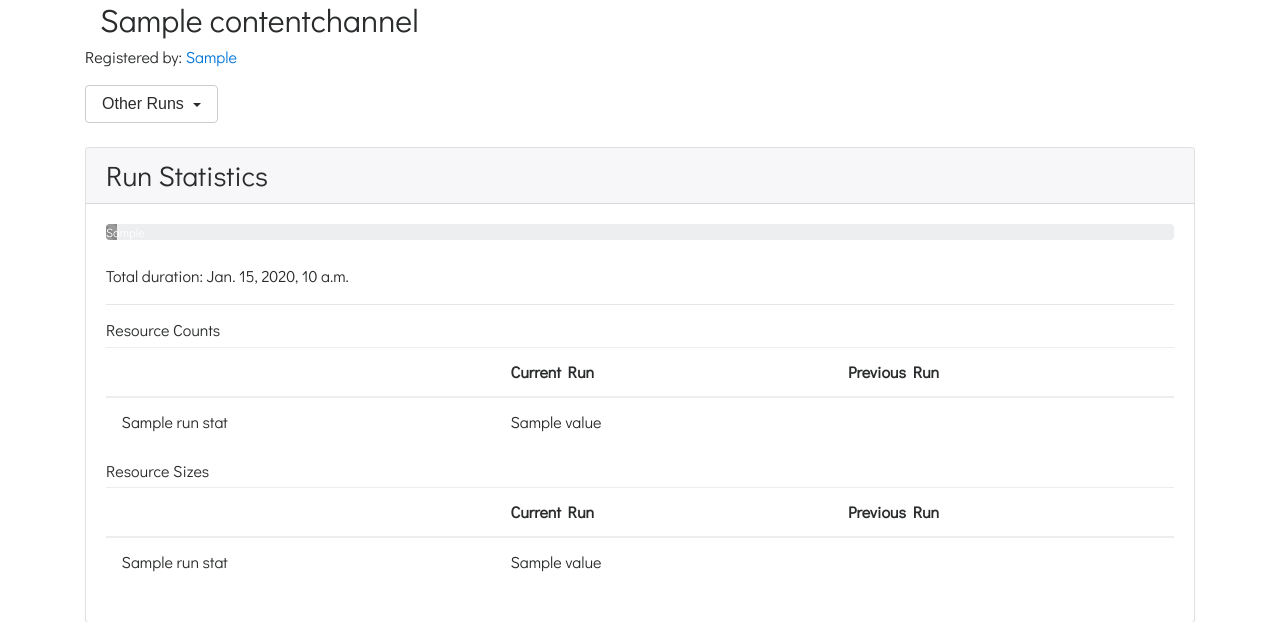
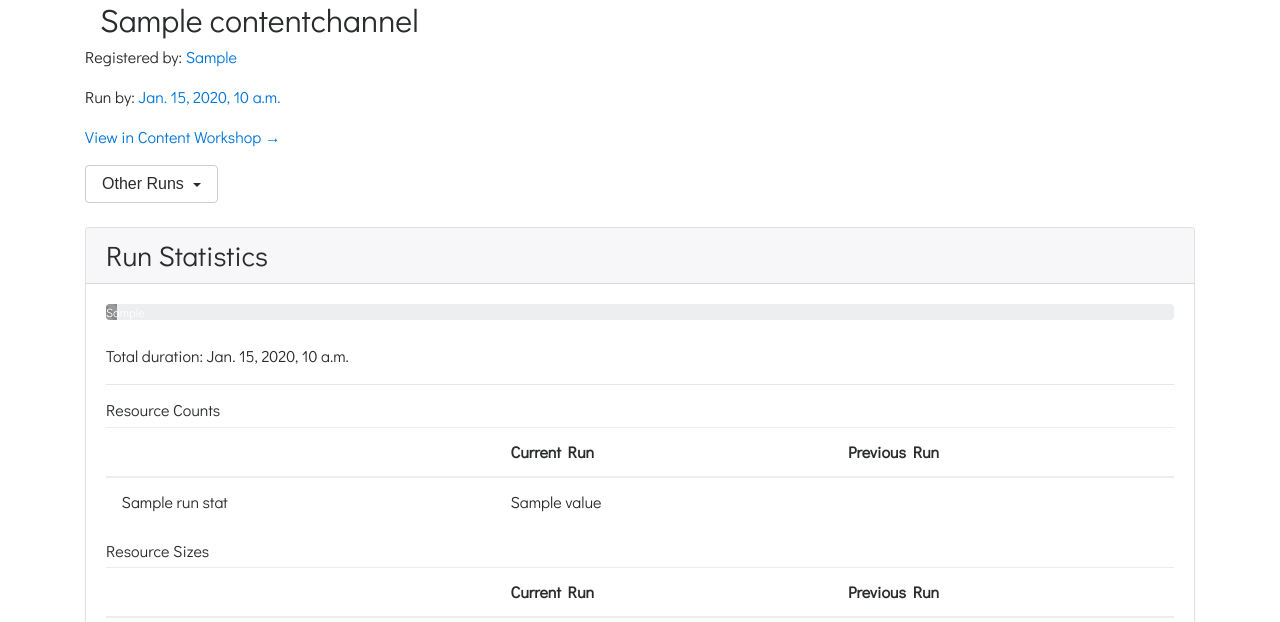
Before and after one commit to ivanistheone/waiter, a Django app: template waiter/templates/pages/runs.html in a window 1280 px wide. Shown: the part 60-682 px from the top of the page. Run offline with Django 3.2, Linux system fonts and the light colour scheme; tables that the repository leaves empty hold one stand-in row (values such as "Sample post"); the template is opened without the code that fills it: values that come from a table or form of the project are taken from there, most other values are stand-ins (such as "Sample title", 1, 10 or a date in 2020); data that the repository does not hold is empty; some libraries are stand-ins or nearby versions.

Commit message:
add links to cc server

```diff
--- a/runs/views.py
+++ b/runs/views.py
@@ -79,6 +79,7 @@ class RunView(TemplateView):
         else:
             previous_run = previous_run[1]
         context['channel'] = run.channel
+        context['run'] = run
         context['run_stages'] = []
         total_time = timedelta()
         for idx, stage in enumerate(run.events.order_by('finished').all()):
--- a/waiter/templates/pages/runs.html
+++ b/waiter/templates/pages/runs.html
@@ -9,8 +9,9 @@
       </span>
       <h2>{{channel.name}}</h2>
     </div>
-    <p>Registered by: <a href="mailto:{{channel.registered_by_user}}">{{channel.registered_by_user}}</a>
-    </p>
+    <p>Registered by: <a href="mailto:{{channel.registered_by_user}}">{{channel.registered_by_user}}</a></p>
+    <p>Run by: <a href="mailto:{{run.started_by_user}}">{{run.started_by_user}}</a></p>
+    <p><a href="{{run.content_server}}/channels/{{channel.channel_id.hex}}/edit">View in Content Workshop →</a></p>
     <div class="dropdown">
       <button class="btn btn-secondary dropdown-toggle" type="button" id="run-dropdown" data-toggle="dropdown" aria-haspopup="true" aria-expanded="false">
         Other Runs
```
